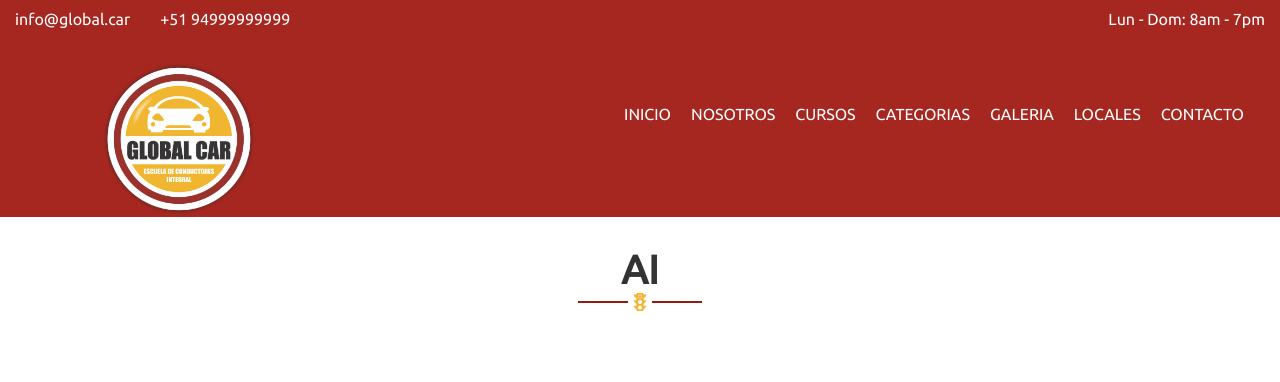
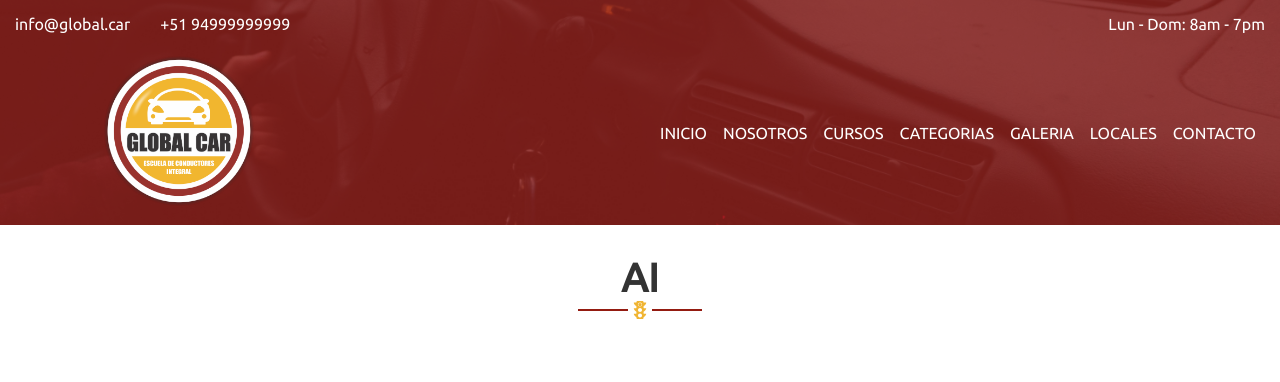
Before and after one commit to HeadCita/fenecon.pe, a Node server app: page /categorias/ai in a window 1280 px wide. Shown: the top 382 px of the page. Run offline with Node 20, Linux system fonts and the light colour scheme.

Commit message:
Menu de secciones(rojo) y del home

```diff
--- a/public/css/styles.css
+++ b/public/css/styles.css
@@ -111,7 +111,9 @@ body {
 .menu-bar .menu-items {
     list-style: none;
     background-color: rgb(34, 34, 34);
-    height: 0;
+    max-height: 0;
+    overflow: hidden;
+    transition: max-height 1s ease-in-out;
 }
 
 .hide {
@@ -139,6 +141,17 @@ body {
     display: block;
 }
 
+
+.list-item .sub-menu {
+    position: absolute;
+    top: 15%;
+    left: -100%;
+    list-style: none;
+    background-color: #222;
+    width: 40%;
+    height: 70%;
+    transition: left 0.5s;
+}
 
 /* 1.1.3 Banner-->*/
 
@@ -1245,7 +1258,7 @@ section.category-description ul li:before{
 
     /* 3.5 ========Header========>*/
 
-    header {
+    header.home {
         background: url("/img/header/bg-headerOscurecido.jpg");
         width: 100%;
         background-size: cover;
@@ -1256,6 +1269,15 @@ section.category-description ul li:before{
         overflow: hidden;
     }
 
+    header.no-banner {
+        background: url("/img/header/bgRed-headerOscurecido.jpg");
+        width: 100%;
+        background-size: cover;
+        background-position: center;
+        background-repeat: no-repeat;
+        background-attachment: fixed;
+    }
+
         .info-atencion {
             width: 100%;
             color: #fff;
@@ -1263,6 +1285,10 @@ section.category-description ul li:before{
             height: 3rem;
             display: block;
             background-color: rgba(166, 38, 32,1);
+        }
+
+        header.no-banner .info-atencion{
+            background-color: rgba(166, 38, 32,.7);
         }
 
         /*header .info-atencion:after {
@@ -1278,7 +1304,8 @@ section.category-description ul li:before{
         }*/
 
         .info-atencion span {
-            padding: 10px 15px;
+            padding: 0px 15px;
+            line-height: 3rem;
             display: inline-block;
         }
 
@@ -1294,12 +1321,16 @@ section.category-description ul li:before{
     .menu-bar {
         display: flex;
         justify-content: space-between;
-        padding-top: 1rem;
-
+        padding-top: 0.5rem;
+        align-items: center;
     }
 
     .menu-bar.red {
-        background-color: rgba(166, 38, 32,1);
+        padding-bottom: 1rem;
+    }
+
+    header.no-banner .menu-bar.red {
+        background-color: rgba(166, 38, 32,.7);
     }
 
     .menu-bar .burguer {
@@ -1322,20 +1353,24 @@ section.category-description ul li:before{
         display: flex;
         margin-right: 1rem;
         background-color: initial;
-        height: 100%;
+        max-height: 1000px;
+        padding: 1rem 0;
+        overflow: visible;
     }
 
     .menu-bar .menu-items li {
-        margin-right: 20px;
+        /*margin-right: 20px;*/
+        /*line-height: 150px;*/
+        position: relative;
     }
 
     .menu-bar .menu-items li a {
-        display: inline;
-        padding: 0;
+        display: block;
+        padding: 1rem 0.5rem;
         text-decoration: none;
         color: #fff;
         text-transform: uppercase;
-        line-height: 100px;
+
         position: relative;
 
     }
@@ -1380,6 +1415,56 @@ section.category-description ul li:before{
          border-radius: inherit;
     }
 
+    /*.list-item .sub-menu {
+        top: 100%;
+        left: 0;
+        background-color: #fff;
+        width: 100%;
+        height: 100%;
+    }*/
+
+
+    .menu-items li .sub-menu {
+        position: absolute;
+        list-style: none;
+        left: 0;
+        top: 100%;
+        z-index: 99;
+        height: initial;
+        width: 180px;
+        background-color: #fff;
+    }
+
+    .sub-menu .sub-menu__item .sub-item__link {
+        color: rgb(240, 181, 51);
+    }
+
+    .sub-menu .sub-menu__item {
+        max-height: 0;
+        overflow: hidden;
+        transition: max-height 0.4s;
+        /*border-bottom: 2px solid transparent;*/
+    }
+
+    .sub-menu .sub-menu__item:hover {
+        border-bottom: 2px solid rgba(166, 38, 32,.7);
+    }
+
+    .sub-menu .sub-menu__item:hover .sub-item__link {
+        color: rgba(166, 38, 32,.7);
+    }
+
+    /*.sub-menu {
+        top: -1000px;
+    }*/
+
+
+
+    .list-item:hover > .sub-menu > .sub-menu__item {
+        max-height: 1000px;
+        overflow: visible;
+    }
+
     .banner-content .banner-mobile {
         display: none;
     }
@@ -1433,7 +1518,7 @@ section.category-description ul li:before{
         text-align: center;
         background-color: rgba(192, 192, 192, 0.4);
         position: absolute;
-        top: 15%;
+        top: 2.5%;
         margin-left: 2rem;
         border-radius: 4px;
     }
--- a/public/js/source.js
+++ b/public/js/source.js
@@ -64,36 +64,84 @@
 		testimonyLeft();
 	});*/
 
-    //--MOBILE MENU-->
+	    //--MOBILE MENU-->
 	const menu = document.querySelector(".menu-items"),
 	 	  burgerButton = document.querySelector("#icon-bar"),
 		  listItem = document.getElementsByClassName("list-item");
 	let flag = true;
 	burgerButton.addEventListener('click', () => {
 		if (flag) {
-			menuHeight(menu, 300, 500);
+			menu.style.maxHeight = "1000px";
+			// menuHeight(menu, 350, 500);
 			flag = false;
-			listItem[0].classList.remove("hide");
-			listItem[1].classList.remove("hide");
-			listItem[2].classList.remove("hide");
-			listItem[3].classList.remove("hide");
-			listItem[4].classList.remove("hide");
-			listItem[5].classList.remove("hide");
-			listItem[6].classList.remove("hide");
 		} else {
-			menuHeight(menu, 0, 500);
-			listItem[0].classList.add("hide");
-			listItem[1].classList.add("hide");
-			listItem[2].classList.add("hide");
-			listItem[3].classList.add("hide");
-			listItem[4].classList.add("hide");
-			listItem[5].classList.add("hide");
-			listItem[6].classList.add("hide");
+			menu.style.maxHeight = 0;
+			// menuHeight(menu, 0, 500);
 			flag = true;
 		}
 	});
 
-})()
+
+	//--- SUB-MENU ----
+
+	const linkCursos = document.querySelector(".cursos"),
+			linkCategorias = document.querySelector(".categorias");
+
+	let subMenuChild = element => {
+		for (let i = 0; i < element.childNodes.length; i++) {
+			if (element.childNodes[i].className == "sub-menu") {
+				return element.childNodes[i];
+			}
+		}
+	};
+
+	let subMenu1 = subMenuChild(linkCursos);
+	let subMenu2 = subMenuChild(linkCategorias);
+
+	let mq = window.matchMedia( "(min-width: 1000px)" );
+	if(!mq.matches) {
+		menu.style.maxHeight = "0px";
+
+		let flagSubMenu = true;
+		linkCursos.addEventListener('click', () => {
+		console.log("prueba");
+
+			if (flagSubMenu) {
+				subMenu1.style.left = 0;
+				linkCursos.style.backgroundColor = "#3a3838";
+				flagSubMenu = false;
+			} else {
+				linkCursos.style.backgroundColor = "rgb(34, 34, 34)";
+				subMenu1.style.left = '-100%';
+				flagSubMenu = true;
+			}
+		});
+
+		let flagSubMenu2 = true;
+		linkCategorias.addEventListener('click', () => {
+
+			if (flagSubMenu2) {
+				linkCategorias.style.backgroundColor = "#3a3838";
+				subMenu2.style.left = 0;
+				flagSubMenu2 = false;
+			} else {
+				linkCategorias.style.backgroundColor = "rgb(34, 34, 34)";
+				subMenu2.style.left = '-100%';
+				flagSubMenu2 = true;
+			}
+		});
+
+	} else {
+		console.log(mq.matches);
+		subMenu1.style.left = "0";
+		subMenu2.style.left = "0";
+		menu.style.maxHeight = "1000px";
+	}
+
+
+})();
+
+
 
 
 function menuHeight(element, hasta, duracion) {
--- a/views/categories/ai.pug
+++ b/views/categories/ai.pug
@@ -1,6 +1,7 @@
 extends ../templates/template
 block content
-    include ../menu-rojo.pug
+    header.no-banner
+        include ../menu-rojo.pug
     section.category-description
         .title-category
             h2 AI
--- a/views/categories/aiia.pug
+++ b/views/categories/aiia.pug
@@ -1,6 +1,7 @@
 extends ../templates/template
 block content
-    include ../menu-rojo.pug
+    header.no-banner
+        include ../menu-rojo.pug
     section.category-description
         .title-category
             h2 AIIA
--- a/views/categories/aiib.pug
+++ b/views/categories/aiib.pug
@@ -1,6 +1,7 @@
 extends ../templates/template
 block content
-    include ../menu-rojo.pug
+    header.no-banner
+        include ../menu-rojo.pug
     section.category-description
         .title-category
             h2 AIIB
--- a/views/categories/aiiia.pug
+++ b/views/categories/aiiia.pug
@@ -1,6 +1,7 @@
 extends ../templates/template
 block content
-    include ../menu-rojo.pug
+    header.no-banner
+        include ../menu-rojo.pug
     section.category-description
         .title-category
             h2 AIIIA
--- a/views/categories/aiiib.pug
+++ b/views/categories/aiiib.pug
@@ -1,6 +1,7 @@
 extends ../templates/template
 block content
-    include ../menu-rojo.pug
+    header.no-banner
+        include ../menu-rojo.pug
     section.category-description
         .title-category
             h2 AIIIB
--- a/views/categories/aiiic.pug
+++ b/views/categories/aiiic.pug
@@ -1,6 +1,7 @@
 extends ../templates/template
 block content
-    include ../menu-rojo.pug
+    header.no-banner
+        include ../menu-rojo.pug
     section.category-description
         .title-category
             h2 AIIIC
--- a/views/contacto.pug
+++ b/views/contacto.pug
@@ -1,6 +1,8 @@
 extends templates/template
 block content
-    include menu-rojo.pug
+    header.no-banner
+        include menu-rojo.pug
+
     .section-contact-email.container
         form(action='/mail' method='POST')
             input.login-form-input(type='text' name='nombres' placeholder='Nombres' required='true')
--- a/views/cursos/camioneta.pug
+++ b/views/cursos/camioneta.pug
@@ -1,6 +1,7 @@
 extends ../templates/template
 block content
-    include ../menu-rojo.pug
+    header.no-banner
+        include ../menu-rojo.pug
     section.title-courses
         h2="Camioneta 4x4"
         .hr
--- a/views/cursos/manejo-defensivo.pug
+++ b/views/cursos/manejo-defensivo.pug
@@ -1,6 +1,7 @@
 extends ../templates/template
 block content
-    include ../menu-rojo.pug
+    header.no-banner
+        include ../menu-rojo.pug
     section.title-courses
         h2="Manejo Defensivo"
         .hr
--- a/views/cursos/nuevos-ai.pug
+++ b/views/cursos/nuevos-ai.pug
@@ -1,6 +1,7 @@
 extends ../templates/template
 block content
-    include ../menu-rojo.pug
+    header.no-banner
+        include ../menu-rojo.pug
 
     section.title-courses
         h2="Nuevos AI"
--- a/views/cursos/recategorizacion.pug
+++ b/views/cursos/recategorizacion.pug
@@ -1,6 +1,7 @@
 extends ../templates/template
 block content
-    include ../menu-rojo.pug
+    header.no-banner
+        include ../menu-rojo.pug
     section.title-courses
         h2="Recategorización"
         .hr
--- a/views/cursos/solo-manejo.pug
+++ b/views/cursos/solo-manejo.pug
@@ -1,6 +1,7 @@
 extends ../templates/template
 block content
-    include ../menu-rojo.pug
+    header.no-banner
+        include ../menu-rojo.pug
     section.title-courses
         h2="Solo Manejo"
         .hr
--- a/views/galery.pug
+++ b/views/galery.pug
@@ -1,6 +1,7 @@
 extends templates/template
 block content
-    include menu-rojo.pug
+    header.no-banner
+        include menu-rojo.pug
     h2 Galería
     .hr
         hr
--- a/views/home.pug
+++ b/views/home.pug
@@ -1,6 +1,6 @@
 extends templates/template
 block content
-    header
+    header.home
         include menu.pug
         .banner-content
             form.pre-inscripcion
--- a/views/menu-rojo.pug
+++ b/views/menu-rojo.pug
@@ -8,10 +8,25 @@
         .burguer
             span.fa.fa-bars#icon-bar
     ul.menu-items
-        li: a(href="/") Inicio
-        li: a(href="/nosotros") Nosotros
-        li: a(href="/cursos/nuevos-ai") Cursos
-        li: a(href="/categorias/ai") Categorias
-        li: a(href="/galeria") Galeria
-        li: a(href="") Locales
-        li: a(href="/contacto") Contacto
+        li.list-item: a(href="/") Inicio
+        li.list-item: a(href="/nosotros") Nosotros
+        li.list-item.cursos
+            a(href="#") Cursos
+            ul.sub-menu
+                li.sub-menu__item: a.sub-item__link(href="/cursos/nuevos-ai") Nuevos AI
+                li.sub-menu__item: a.sub-item__link(href="/cursos/recategorizacion") Recategorizacion
+                li.sub-menu__item: a.sub-item__link(href="/cursos/solo-manejo") Solo manejo
+                li.sub-menu__item: a.sub-item__link(href="/cursos/manejo-defensivo") Manejo defensivo
+                li.sub-menu__item: a.sub-item__link(href="/cursos/camioneta") Camioneta 4x4
+        li.list-item.categorias
+            a(href="#") Categorias
+            ul.sub-menu
+                li.sub-menu__item: a.sub-item__link(href="/categories/ai") AI
+                li.sub-menu__item: a.sub-item__link(href="/categories/aiia") AIIa
+                li.sub-menu__item: a.sub-item__link(href="/categories/aiib") AIIb
+                li.sub-menu__item: a.sub-item__link(href="/categories/aiiia") AIIIa
+                li.sub-menu__item: a.sub-item__link(href="/categories/aiiib") AIIIb
+                li.sub-menu__item: a.sub-item__link(href="/categories/aiiic") AIIIc
+        li.list-item: a(href="/galeria") Galeria
+        li.list-item: a(href="") Locales
+        li.list-item: a(href="/contacto") Contacto
--- a/views/nosotros.pug
+++ b/views/nosotros.pug
@@ -1,6 +1,7 @@
 extends templates/template
 block content
-    include menu-rojo.pug
+    header.no-banner
+        include menu-rojo.pug
     .section-description.us.container
         .description-service
             h2="¿Quienes somos?"
```
Also changed, not shown: views/menu.pug (+17 -2 lines), public/img/header/bgRed-headerOscurecido.jpg (added).
